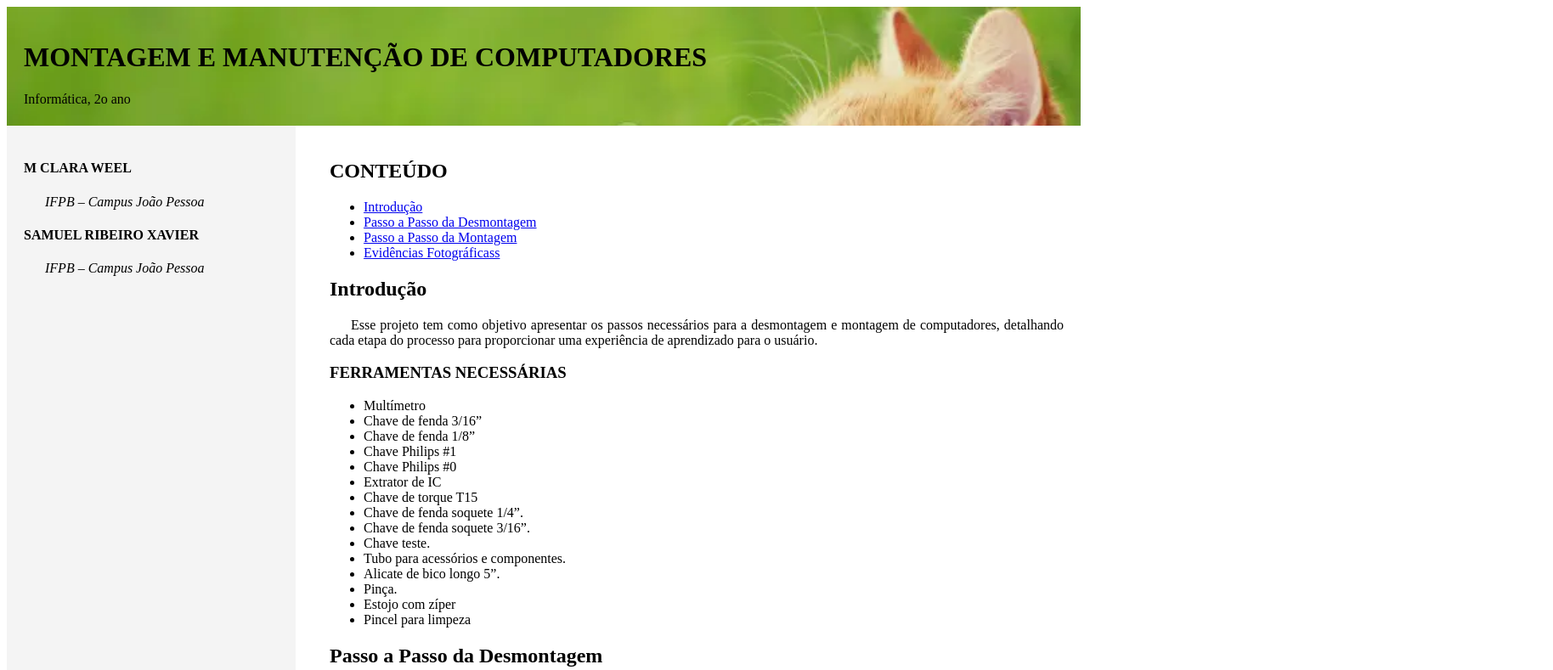
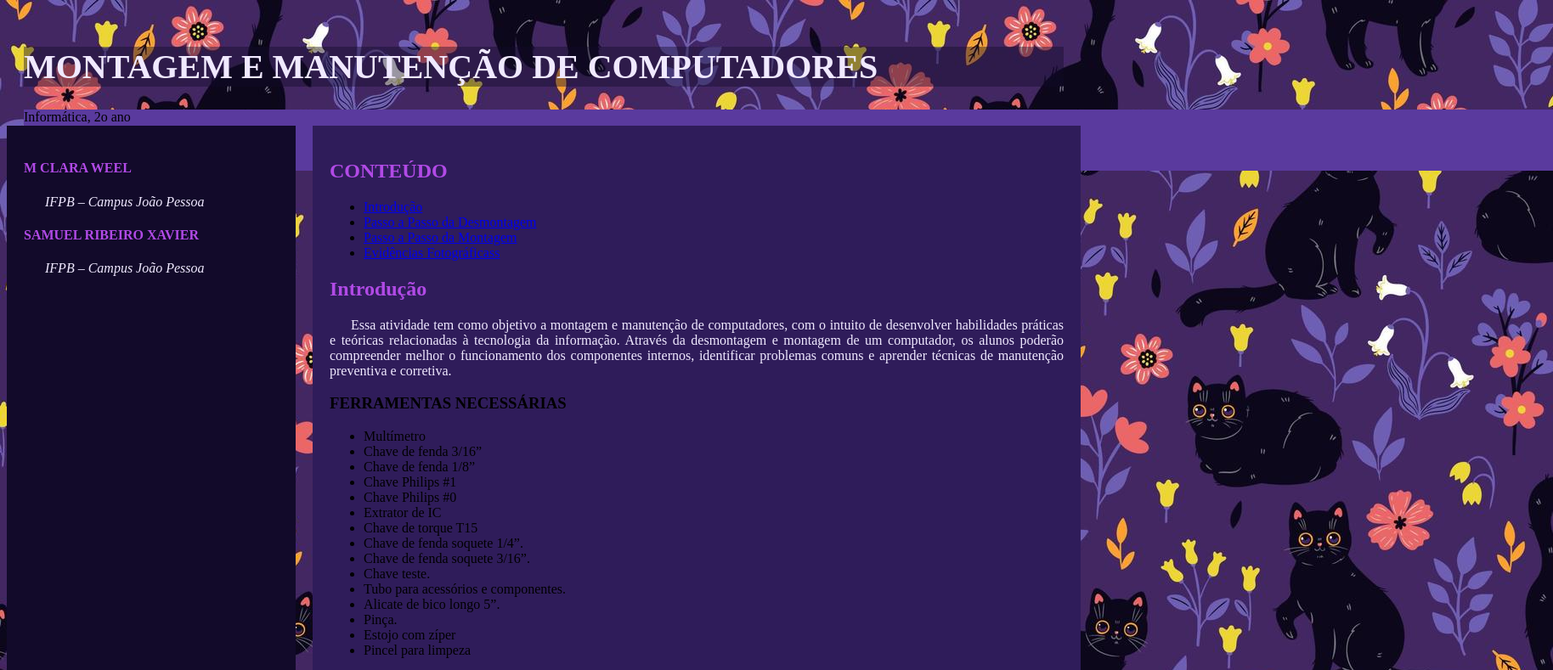
Before and after one commit to Samuel-Ribeiro2099/3BimestreM-M, a plain HTML site: page MontagemManutencao/README.html in a window 1280 px wide. Shown: the top 789 px of the page at 85% size, 1828 px wide, since content can reach past the window. Drawn offline with Linux system fonts and the light colour scheme.

Commit message:
Aparência temporária

```diff
--- a/MontagemManutencao/README.html
+++ b/MontagemManutencao/README.html
@@ -9,7 +9,7 @@
 <body>
     <div class="header">
         <h1>MONTAGEM E MANUTENÇÃO DE COMPUTADORES</h1>
-        <footer>Informática, 2o ano</footer>
+        <footer>Informática, 2o ano <br><br><br><br></footer>
     </div>
     <div class="container">
     <aside class="sidebar">
@@ -29,9 +29,7 @@
 
     </ul>
     <h2 id="intro"> Introdução</h2>
-    <p> Esse projeto tem como objetivo apresentar os passos necessários para a desmontagem e montagem de computadores,
-        detalhando cada etapa do processo para proporcionar uma experiência de aprendizado para o usuário.
-    </p>
+    <p> Essa atividade tem como objetivo a montagem e manutenção de computadores, com o intuito de desenvolver habilidades práticas e teóricas relacionadas à tecnologia da informação. Através da desmontagem e montagem de um computador, os alunos poderão compreender melhor o funcionamento dos componentes internos, identificar problemas comuns e aprender técnicas de manutenção preventiva e corretiva.</p>
     <h3>FERRAMENTAS NECESSÁRIAS</h3>
     <ul>
         <li>Multímetro</li>
--- a/MontagemManutencao/style.css
+++ b/MontagemManutencao/style.css
@@ -1,7 +1,18 @@
+body {
+  background-image: url(./imagens/catprint.jpg);
+
+}
 .header {
+    h1 {
+        text-align: left;
+        vertical-align: text-top;
+        color: #f0e9ff;
+        font-size: 40px;
+        background-color: #120a2a6b;
+    }
     padding: 20px;
     text-align: left;
-    background-image: url(./imagens/headergato.webp);
+
     background-size: cover;
     height: 100px;
 }
@@ -9,20 +20,23 @@
   display: flex;
   align-items: flex-start; /* Essencial para o sticky funcionar corretamente */
   gap: 20px;
+  h4 {
+    color: #b14ae6;
+  }
 }
 
 .sidebar {
   position: sticky;
   top: 0px; /* Distância do topo da tela quando grudar */
   width: 300px;
-  background-color: #f4f4f4;
+  background-color: #120A2A;
   padding: 20px;
   height: 100vh; /* Faz a barra lateral ocupar toda a altura da tela */
 }
 
 .content {
   flex: 1;
-  background-color: #fff;
+  background-color:#2F1C5A;
   padding: 20px;
 
 }
@@ -30,9 +44,19 @@
 p {
     text-indent: 25px;
     text-align: justify;
+    color: #f0e9ff;
 }
 
 footer {
-    height: 20px;
-    width: 100vh;
+  background-color: #5a3a9e;
+    height: 100lw;
+    width: 100lh;
+    p {
+        text-align: left;
+        color: #f0e9ff;
+    }
 }
+
+h2 {
+  color: #b14ae6;
+}
```
Also changed, not shown: MontagemManutencao/imagens/catprint.jpg (added), MontagemManutencao/imagens/headergato.webp (deleted).
